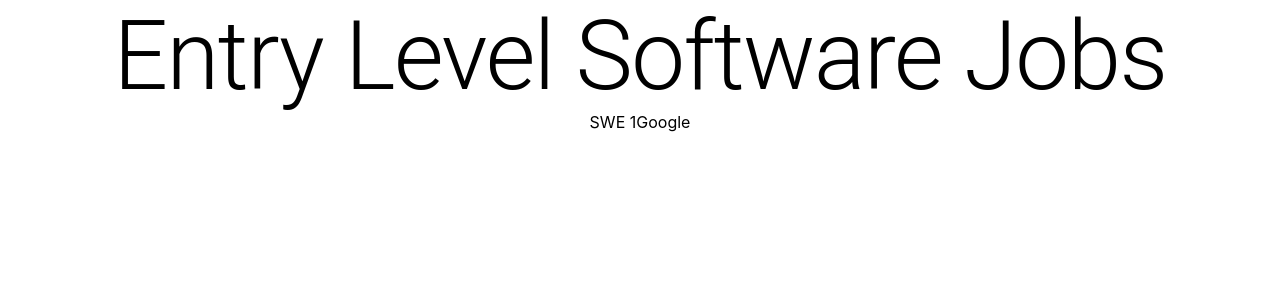
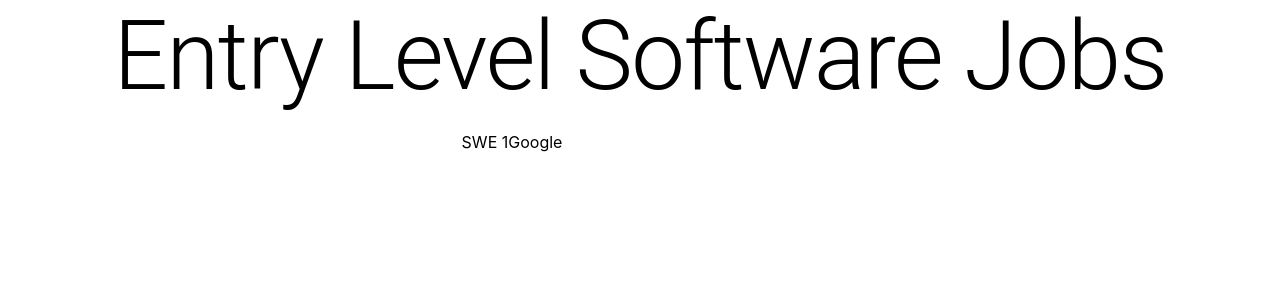
Before and after one commit to Romserg/JS-dev, a React (Create React App) app in the folder client/: page / in a window 1280 px wide. Shown: the top 300 px of the page. Built offline with nearby package versions, Linux system fonts and the light colour scheme.

Commit message:
Update some styles

```diff
--- a/client/src/App.css
+++ b/client/src/App.css
@@ -3,14 +3,9 @@
 }
 
 .App-logo {
+  animation: App-logo-spin infinite 20s linear;
   height: 40vmin;
   pointer-events: none;
-}
-
-@media (prefers-reduced-motion: no-preference) {
-  .App-logo {
-    animation: App-logo-spin infinite 20s linear;
-  }
 }
 
 .App-header {
@@ -30,9 +25,10 @@
 
 .job {
   width: 80%;
-  margin: 0 auto;
   display: flex;
   justify-content: space-around;
+  margin: 10px 0;
+  padding: 10px 0;
 }
 
 @keyframes App-logo-spin {
```
